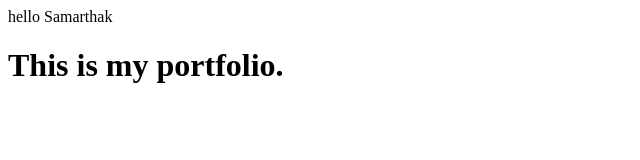
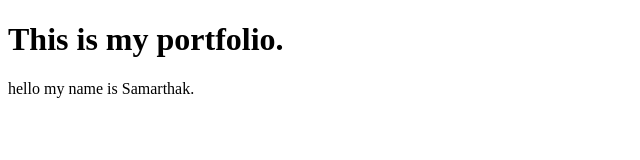
Before and after one commit to Samarthak123/Portfolio, a plain HTML site: page index.html in a window 1280 px wide. Shown: the whole page, without its empty margins (0-640 px from the left). Drawn offline with Linux system fonts and the light colour scheme.

Commit message:
error solved

```diff
--- a/index.html
+++ b/index.html
@@ -1,10 +1,14 @@
 <!DOCTYPE html>
 <html>
-    <body>
-        hello Samarthak
 
-        <h1>
-            This is my portfolio.
-        </h1>
-    </body>
+<body>
+
+    <h1>
+        This is my portfolio.
+    </h1>
+    hello my name is Samarthak.
+
+
+</body>
+
 </html>
```
